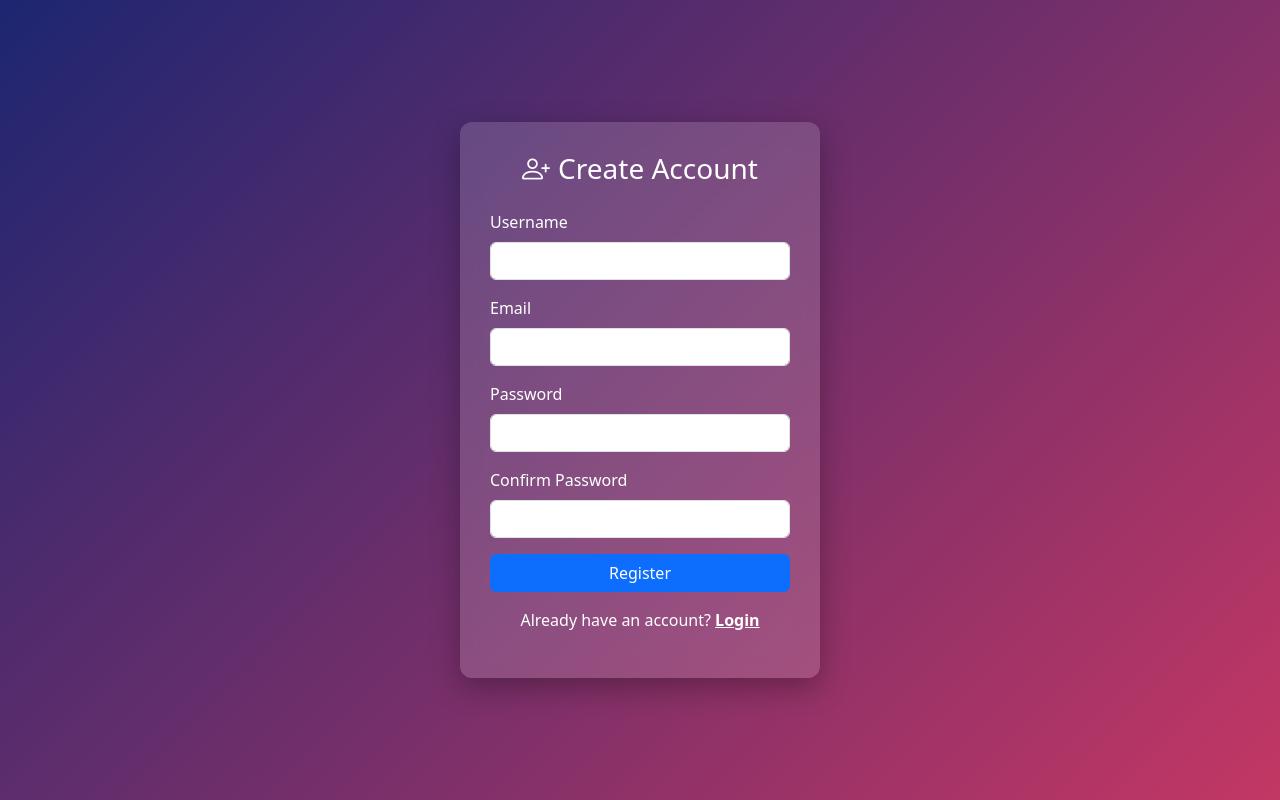
After one commit to jaisurya-d/expense_tracker, a Django app: page /register/ in a window 1280 px wide. The commit adds this page. Run offline with Django 5.2, Linux system fonts and the light colour scheme; some libraries are stand-ins or nearby versions.

Commit message:
Day 8: Learned how to register users in Django

```diff
--- /dev/null
+++ b/app/static/css/auth.css
@@ -0,0 +1,52 @@
+/* Full screen background */
+body {
+    height: 100vh;
+    background: linear-gradient(135deg, #1d2671, #c33764);
+    display: flex;
+    align-items: center;
+    justify-content: center;
+    overflow: hidden;
+}
+
+/* Wrapper */
+.login-wrapper {
+    width: 100%;
+    max-width: 400px;
+    padding: 20px;
+}
+
+/* Glassmorphism card */
+.login-card {
+    background: rgba(255, 255, 255, 0.15);
+    backdrop-filter: blur(10px);
+    padding: 30px;
+    border-radius: 12px;
+    color: #fff;
+    box-shadow: 0 10px 30px rgba(0, 0, 0, 0.3);
+}
+
+/* Animation */
+.animate-login {
+    animation: slideFade 1s ease forwards;
+}
+
+@keyframes slideFade {
+    from {
+        opacity: 0;
+        transform: translateY(40px);
+    }
+    to {
+        opacity: 1;
+        transform: translateY(0);
+    }
+}
+
+/* Inputs */
+.form-control {
+    background-color: rgba(255, 255, 255, 0.9);
+}
+
+/* Button */
+.btn-primary {
+    border-radius: 25px;
+}
--- /dev/null
+++ b/app/templates/auth/registration.html
@@ -0,0 +1,84 @@
+{% load static %}
+<!DOCTYPE html>
+<html lang="en">
+<head>
+    <meta charset="UTF-8">
+    <title>Register</title>
+
+
+    <!-- Bootstrap Icons -->
+    <link href="https://cdn.jsdelivr.net/npm/bootstrap-icons/font/bootstrap-icons.css" rel="stylesheet">
+
+    <!-- Custom CSS -->
+    <link rel="stylesheet" href="{% static 'css/auth.css' %}">
+    <link rel="stylesheet" href="{% static 'css/bootstrap.css' %}">
+</head>
+<body>
+
+<div class="login-wrapper">
+    <div class="login-card animate-login">
+        <h3 class="text-center mb-4">
+            <i class="bi bi-person-plus me-2"></i>Create Account
+        </h3>
+        {% if messages %}
+        <div class="toast-container position-fixed top-0 end-0 p-3" style="z-index: 1080;">
+            {% for message in messages %}
+            <div class="toast align-items-center text-bg-{{ message.tags }} border-0 show mb-2"
+                style="background-color: #9263b8;"
+                role="alert"
+                aria-live="assertive"
+                aria-atomic="true">
+                <div class="d-flex">
+                    <div class="toast-body animate-alert">
+                        {{ message }}
+                    </div>
+                    <button type="button" class="btn-close btn-close-white me-2 m-auto"
+                            data-bs-dismiss="toast"></button>
+                </div>
+            </div>
+            {% endfor %}
+        </div>
+        {% endif %}
+        <form method="post">
+            {% csrf_token %}
+
+            <div class="mb-3">
+                <label class="form-label">Username</label>
+                <input type="text" name="username" class="form-control" required>
+            </div>
+
+            <div class="mb-3">
+                <label class="form-label">Email</label>
+                <input type="email" name="email" class="form-control" required>
+            </div>
+
+            <div class="mb-3">
+                <label class="form-label">Password</label>
+                <input type="password" name="password1" class="form-control" required>
+            </div>
+
+            <div class="mb-3">
+                <label class="form-label">Confirm Password</label>
+                <input type="password" name="password2" class="form-control" required>
+            </div>
+
+            <button type="submit" class="btn btn-primary w-100">
+                Register
+            </button>
+        </form>
+
+        <p class="text-center mt-3">
+            Already have an account?
+            <a href="#" class="text-white fw-semibold">Login</a>
+        </p>
+    </div>
+</div>
+<script>
+        document.querySelectorAll('.toast').forEach(toast => {
+        setTimeout(() => {
+            toast.classList.remove('show');
+        }, 3000);
+    });
+</script>
+</body>
+</html>
--- a/app/templates/expense_register.html
+++ b/app/templates/expense_register.html
@@ -24,6 +24,11 @@
         <div class="collapse navbar-collapse justify-content-end" id="navbarNav">
             <ul class="navbar-nav">
                 <li class="nav-item"><a class="nav-link" href="{% url 'expense_register' %}">Register Expense</a></li>
+                {% if user.is_authenticated %}
+                <li class="nav-item"><a class="nav-link" href="{% url 'logout' %}">Logout</a></li>
+                {% else %}
+                <li class="nav-item"><a class="nav-link" href="{% url 'register' %}">Register</a></li>
+                {% endif %}
             </ul>
         </div>
     </div>
--- a/app/templates/home_page.html
+++ b/app/templates/home_page.html
@@ -33,7 +33,7 @@
 <section class="hero">
     <h1>Hi {{user}},Track Your Expenses Easily 💰</h1>
     <p>Monitor your spending, manage budgets, and save more with ExpenseTracker.</p>
-    <a href="{% url 'expense_register' %}" class="btn btn-warning btn-lg">Get Started</a>
+    <a href="{% url 'register' %}" class="btn btn-warning btn-lg">Get Started</a>
 </section>
 </body>
 </html>
--- a/app/urls.py
+++ b/app/urls.py
@@ -10,4 +10,8 @@ urlpatterns = [
     path('expense_register/',expense_register,name='expense_register'),
     path('delete_expense/',delete_expense,name='delete_expense'),
 
+    path("register/", register, name="register")
+
+
+
 ]
--- a/app/views.py
+++ b/app/views.py
@@ -2,6 +2,9 @@ from django.http import JsonResponse,HttpResponse,HttpResponseNotFound
 from django.shortcuts import render,redirect
 from .models import Expense
 
+from django.contrib.auth.models import User
+
+from django.contrib import messages
 # Create your views here.
 """
 | Response Type                 | Status Code | Use Case           |
@@ -81,3 +84,29 @@ def delete_expense(request):
             return JsonResponse({"Status":"Success","Message":"Expense Deleted Successfully"})
         else:
             return JsonResponse({"Status":"Failed","Message":"Expense Not Deleted"})
+
+def register(request):
+    if request.method == "POST":
+        username = request.POST.get("username")
+        email = request.POST.get("email")
+        password1 = request.POST.get("password1")
+        password2 = request.POST.get("password2")
+
+        if password1 != password2:
+            messages.error(request, "Passwords do not match")
+            return redirect("register")
+
+        if User.objects.filter(username=username).exists():
+            messages.error(request, "Username already exists")
+            return redirect("register")
+
+        user = User.objects.create_user(
+            username=username,
+            email=email,
+            password=password1
+        )
+        user.save()
+        messages.success(request, "Account created successfully. Please login.")
+        return HttpResponse("User Created Successfully")
+
+    return render(request, "auth/registration.html")
--- a/expense_tracker/settings.py
+++ b/expense_tracker/settings.py
@@ -116,3 +116,7 @@ USE_TZ = True
 # https://docs.djangoproject.com/en/6.0/howto/static-files/
 
 STATIC_URL = 'static/'
+
+from django.contrib.messages import constants as messages
+
+MESSAGE_STORAGE = 'django.contrib.messages.storage.session.SessionStorage'
```
